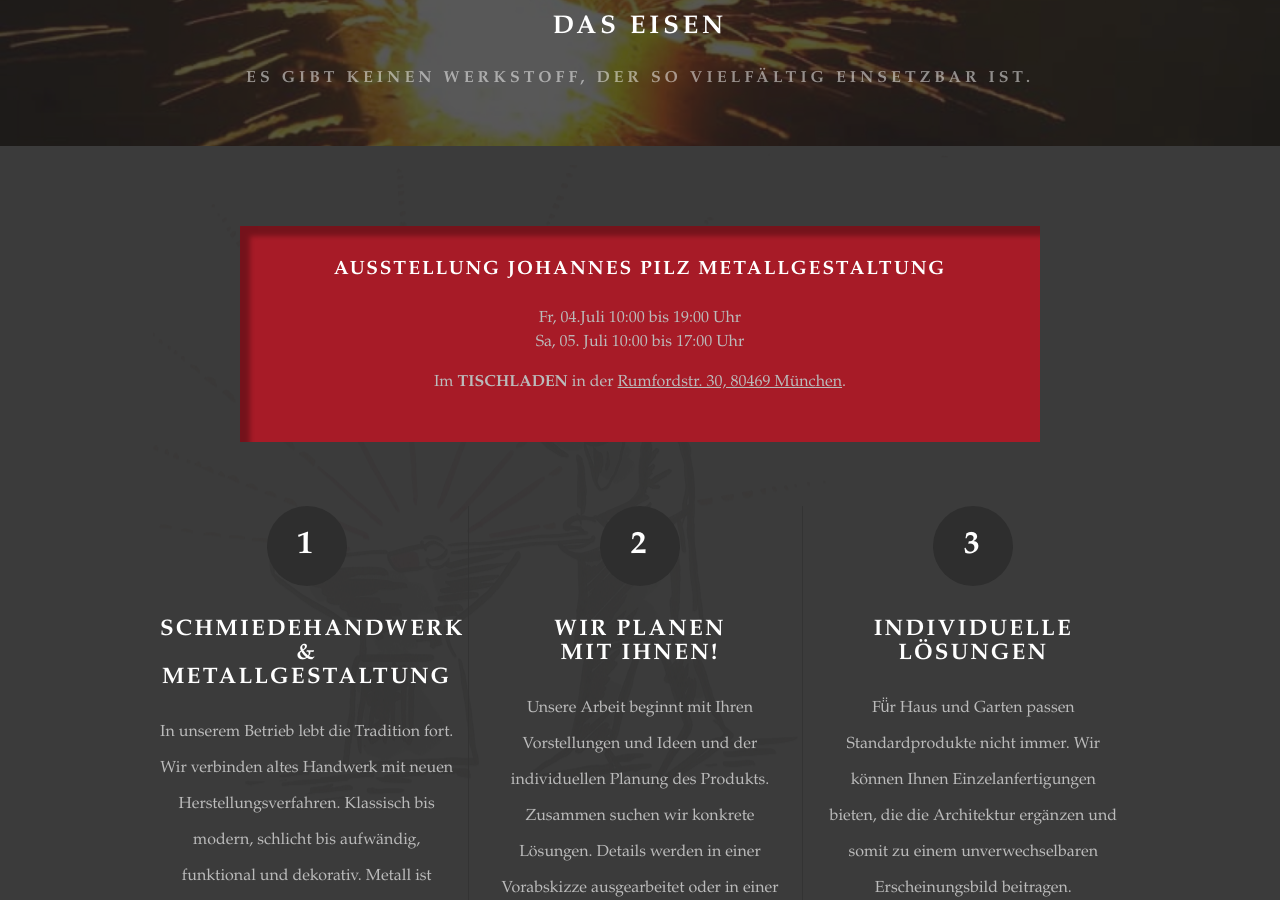
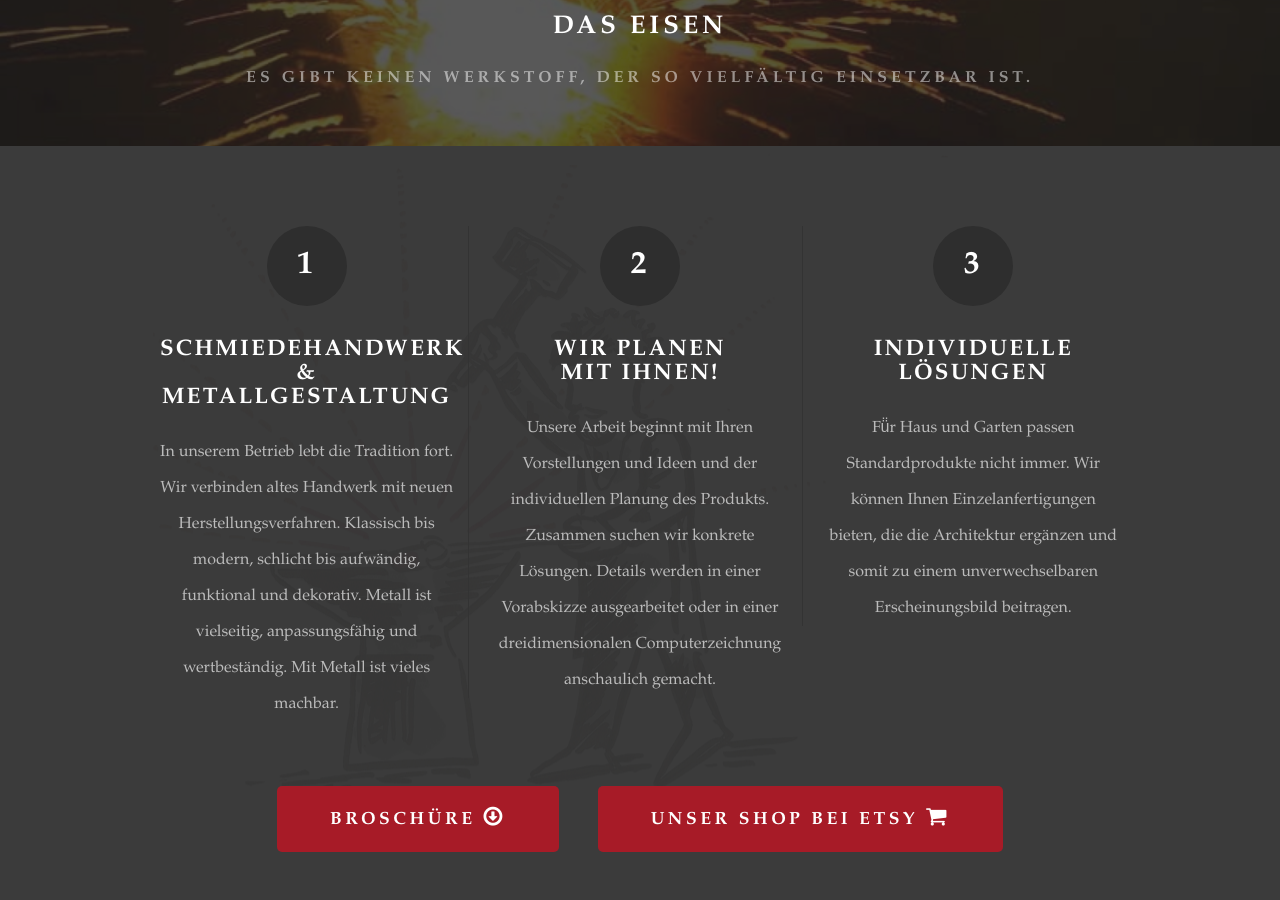
Before and after one commit to pilzschmiede/pilzschmiede.github.io, a Jekyll site: the page built from index.html, in a window 1280 px wide and 900 px high, scrolled down 465 px. Built offline with Jekyll 4.4.1, drawn with Linux system fonts in a browser that asks for light colours; some web fonts are replaced; the list of posts is cut into pages by our own code.

Commit message:
remove news

```diff
--- a/index.html
+++ b/index.html
@@ -15,7 +15,7 @@ class: homepage
 
 <!-- Main Wrapper -->
 	<div id="main-wrapper">
-        <div id="news" class="container">
+        <!--div id="news" class="container">
             <header>
             <h2>Ausstellung Johannes Pilz Metallgestaltung</h2>
             </header>
@@ -23,7 +23,7 @@ class: homepage
             Sa, 05. Juli  10:00 bis 17:00 Uhr</p>
 
             <p>Im <strong>TISCHLADEN</strong> in der <a href="https://goo.gl/maps/0bz48" target="googlemaps">Rumfordstr. 30, 80469 München</a>.</p>
-        </div>
+        </div-->
 		<!-- Main -->
 			<div id="intro" class="container">
 				<div class="row">
```
